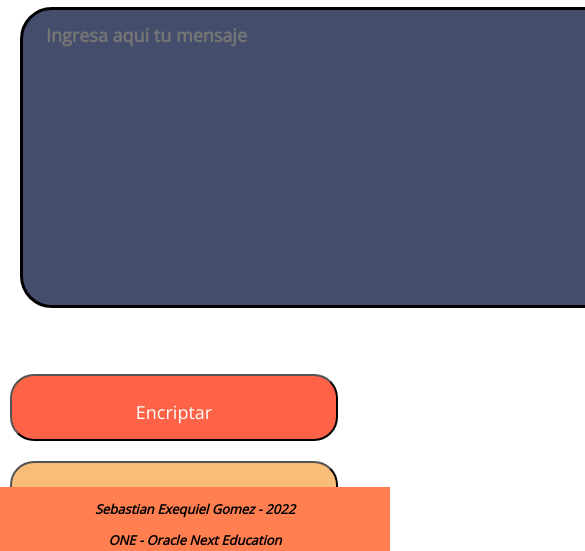
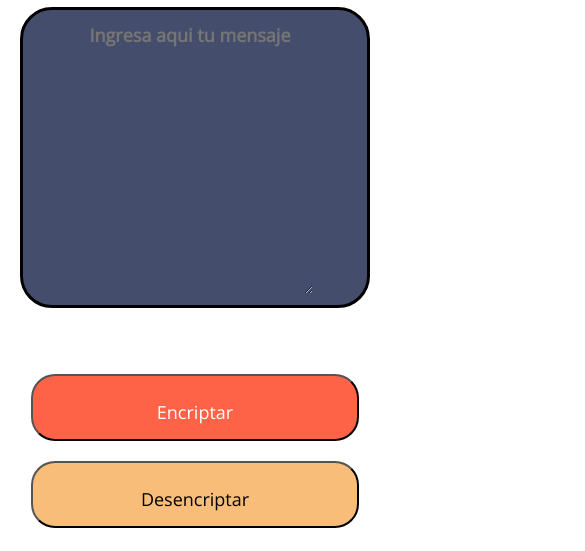
Before and after one commit to SebastianEXG/encriptadorV2.github.io, a plain HTML site: page index.html in a window 390 px wide. Shown: the part 251-802 px from the top of the page, 585 px wide, since content can reach past the window. Drawn offline with nearby package versions, Linux system fonts and the light colour scheme.

Commit message:
Add files via upload
"Cambios en el media query para adaptar la pagina a celulares"

```diff
--- a/styles.css
+++ b/styles.css
@@ -1,8 +1,9 @@
 html {
     background-image: url("background_pic.jpg");
     background-size: cover;
-    background-attachment: fixed;
+    background-attachment:scroll;
     background-position: center center;
+    background-repeat: no-repeat;
 }
 
 body {
@@ -146,15 +147,39 @@ border-style: solid;
 }
 
 
-@media (min-width: 1200px) {
-    body {
+@media screen and (max-width: 480px) {
+    html {
         background-image: url("background_pic.jpg");
         background-size: cover;
-    background-attachment: fixed;
-    background-position: center center;
+       background-repeat: no-repeat;
+       background-attachment: fixed;
+        background-position: center;
+        text-align: center;
     }
+
+    .texto-usuario {
+        width: auto;
+    }
+
+    .container {
+        width: auto;
+    }
+
+    .txt-usuario {
+        width: auto;
+        height: 269px
+    }
+
+    .container2{
+        position: static;
+        width: auto;
+        margin: 15px;
+        top: 0;
+    }
+
+    .footer {
+        position: static;
+    }
+
+
 }
-
-@media (min-width: 768px) { }
-
-@media (min-width: 1024px) { }
```
